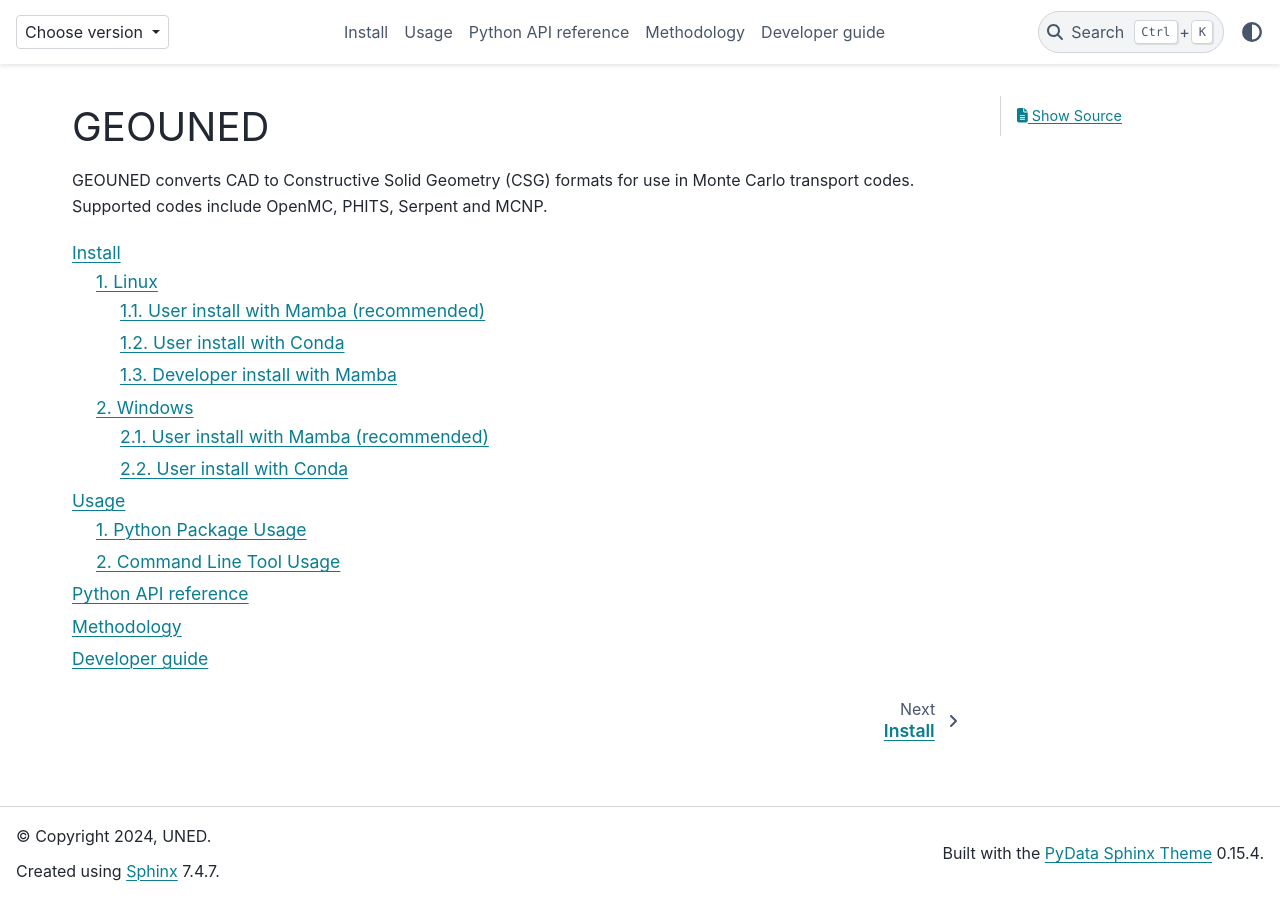
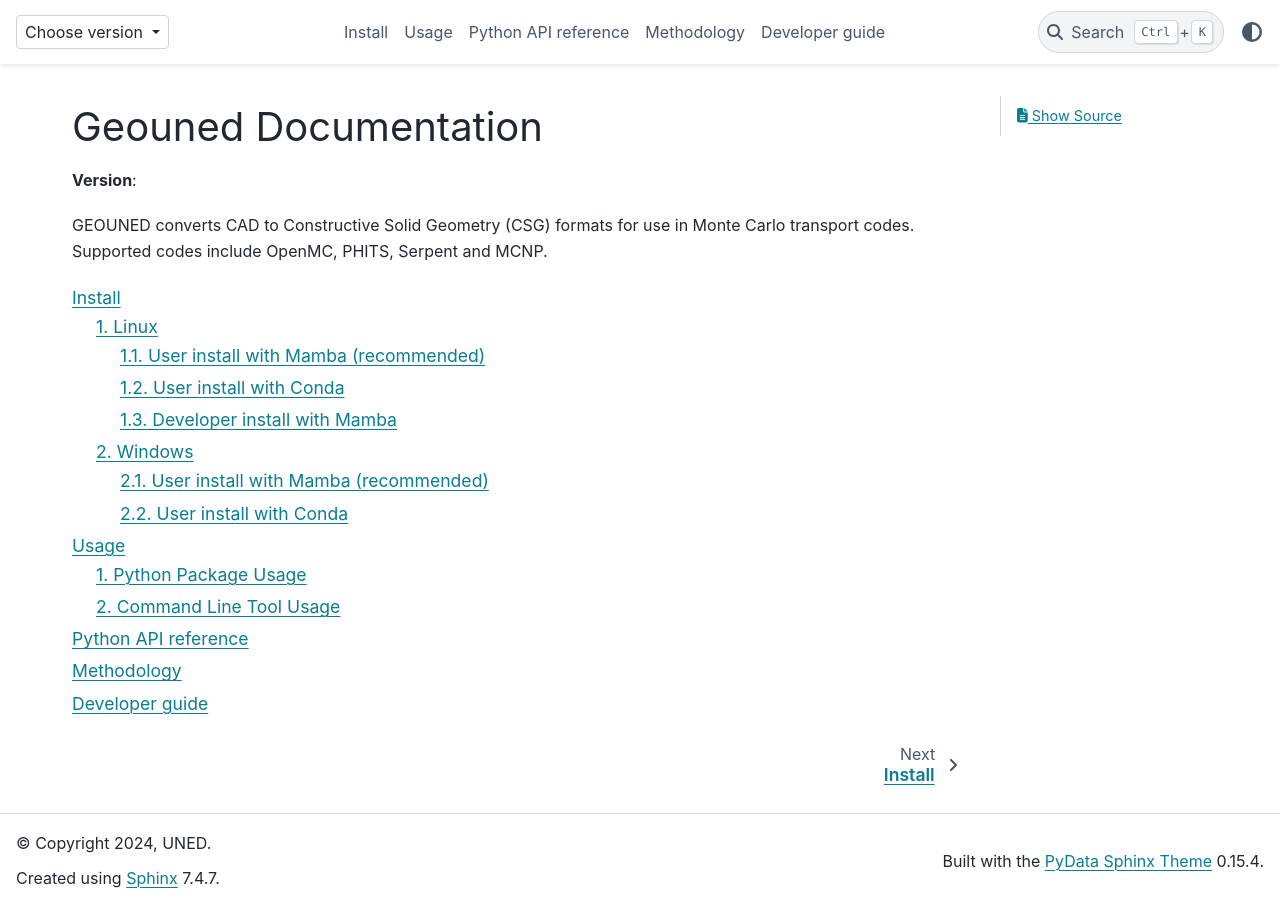
Before and after one commit to GEOUNED-org/GEOUNED, a Sphinx documentation site: the page built from docs/index.rst, in a window 1280 px wide. Built offline with Sphinx 7.4.7 and the PyData theme 0.15.4, drawn with Linux system fonts in a browser that asks for light colours; the version number could not be read and is left out.

```diff
--- a/docs/index.rst
+++ b/docs/index.rst
@@ -3,8 +3,10 @@
    You can adapt this file completely to your liking, but it should at least
    contain the root `toctree` directive.
 
-GEOUNED
-=======
+Geouned Documentation
+=====================
+
+**Version**: |version|
 
 GEOUNED converts CAD to Constructive Solid Geometry (CSG) formats for use in
 Monte Carlo transport codes.
```
